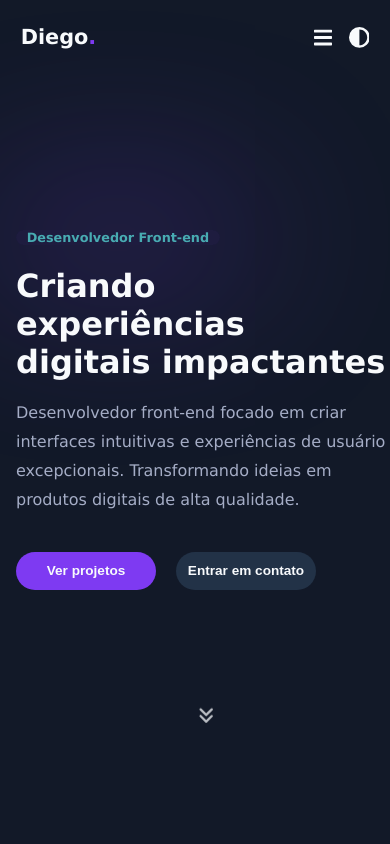
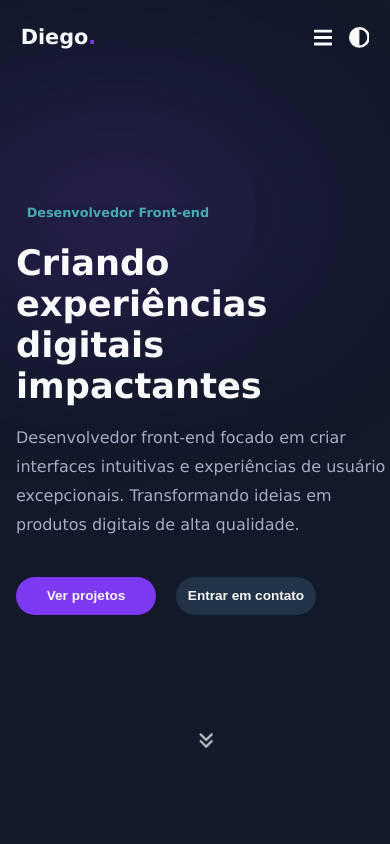
Before and after one commit to diegoramosds/projeto-portfolio, a React (Vite) app in the folder projeto-portfolio/: page / in a window 390 px wide. Shown: the top 844 px of the page. Built offline with nearby package versions, Linux system fonts and the light colour scheme.

Commit message:
Update Home.css

```diff
--- a/projeto-portfolio/src/pages/Home/Home.css
+++ b/projeto-portfolio/src/pages/Home/Home.css
@@ -22,7 +22,7 @@
 }
 .text-container h6 {
   width: 25%;
-  animation: pulse 3s infinite;
+  animation: pulse 5s infinite linear;
 }
 .text-container h1 {
   font-size: 4em;
@@ -30,15 +30,17 @@
 .text-container p {
   margin-top: 0.5em;
   width: 90%;
-  transition: box-shadow 10s ease-out;
 }
 
 @keyframes pulse {
   0% {
-    box-shadow: 0 0 120px 10px var(--box-shadow);
+    box-shadow: 0 0 100px 10px var(--box-shadow);
+  }
+  50% {
+    box-shadow: 0 0 230px 80px var(--box-shadow);
   }
   100% {
-    box-shadow: 0 0 250px 70px var(--box-shadow);
+    box-shadow: 0 0 100px 10px var(--box-shadow);
   }
 }
 .button-container {
@@ -139,7 +141,7 @@
     margin-bottom: 1em;
   }
   .text-container h1 {
-    font-size: 2em;
+    font-size: 2.2em;
     width: 100%;
   }
   .text-container p {
```
